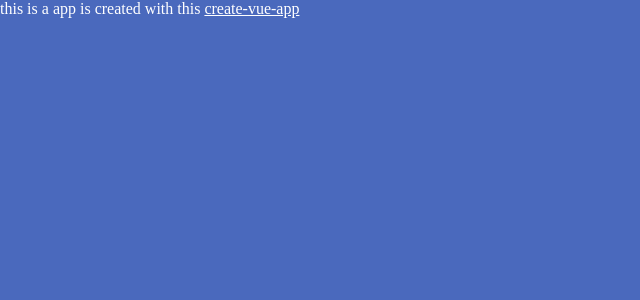
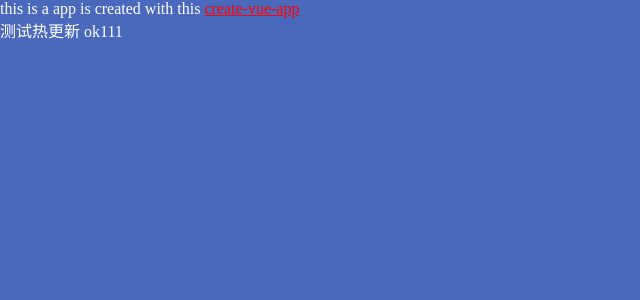
Before and after one commit to hhcol620/vue-template-pc, a Vue app: page / in a window 1280 px wide. Shown: the top 300 px of the page, without its empty margins (0-640 px from the left). Built offline with nearby package versions, Linux system fonts and the light colour scheme.

Commit message:
热更新+es6兼容

```diff
--- /dev/null
+++ b/postcss.config.js
@@ -0,0 +1,3 @@
+module.exports = {
+    plugins: [require('autoprefixer')]
+}
--- a/public/index.html
+++ b/public/index.html
@@ -7,6 +7,5 @@
 </head>
 <body>
     <div id="app"></div>
-    <script src="../dist/bundle.js"></script>
 </body>
 </html>
--- a/src/App.vue
+++ b/src/App.vue
@@ -1,6 +1,8 @@
 <template>
     <div>
-        this is a app is created with this <a href="https://github.com/hhcol620/create-vue-app">create-vue-app</a>
+        this is a app is created with this <a class="a-text"
+           href="https://github.com/hhcol620/create-vue-app">create-vue-app</a>
+        <p>测试热更新 ok111</p>
     </div>
 </template>
 <script>
@@ -11,4 +13,8 @@ export default {
 };
 </script>
 <style scoped>
+.a-text {
+    transform: translate(100px, 0);
+    color: red;
+}
 </style>
```
Also changed, not shown: package.json (+10 -2 lines), .babelrc (added), 10 other files (tests, documents, lock files or other folders).
